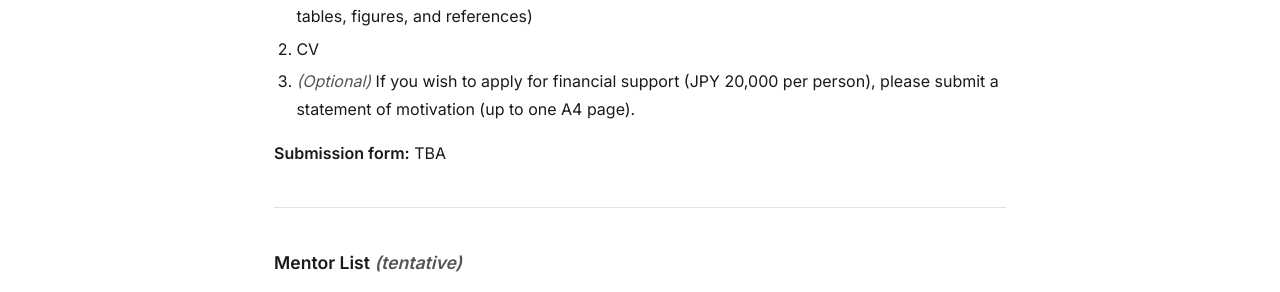
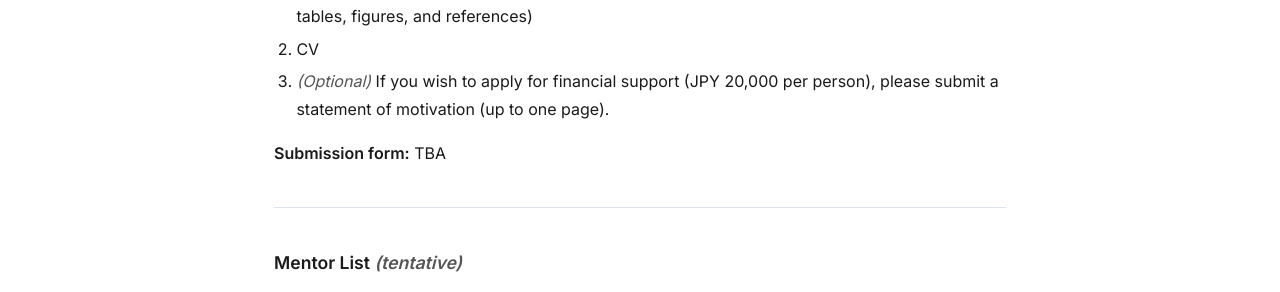
Before and after one commit to kuas-pdw/kuas-pdw.github.io, a Jekyll site: the page built from index.md, in a window 1280 px wide and 900 px high, scrolled down 2719 px. Shown: the part 189-481 px from the top of the window. Built offline with Jekyll 4.4.1, drawn with Linux system fonts in a browser that asks for light colours; some of the changed text lies outside the part shown.

```diff
--- a/index.md
+++ b/index.md
@@ -74,7 +74,7 @@ Please submit the following materials via the submission form:
 
 1. Full paper (no length limit) **or** extended abstract (up to 5 pages, single-spaced, excluding tables, figures, and references)
 2. CV
-3. *(Optional)* If you wish to apply for financial support (JPY 20,000 per person), please submit a statement of motivation (up to one A4 page).
+3. *(Optional)* If you wish to apply for financial support (JPY 20,000 per person), please submit a statement of motivation (up to one page).
 
 **Submission form:** TBA
 
@@ -180,7 +180,7 @@ Email: inada.takahiro [atto] kuas.ac.jp
 
 1. フルペーパー（字数制限なし）**または** エクステンデッド・アブストラクト（シングルスペースで5ページ以内、表・図・参考文献を除く）
 2. 履歴書（CV）
-3. 【任意】金銭的補助（1名2万円）の申請を希望される方は、参加のモチベーションをA4・1枚以内にまとめてご提出ください。
+3. 【任意】金銭的補助（1名2万円）の申請を希望される方は、参加のモチベーションを1枚以内にまとめてご提出ください。
 
 **提出フォーム：** TBA
 
```
